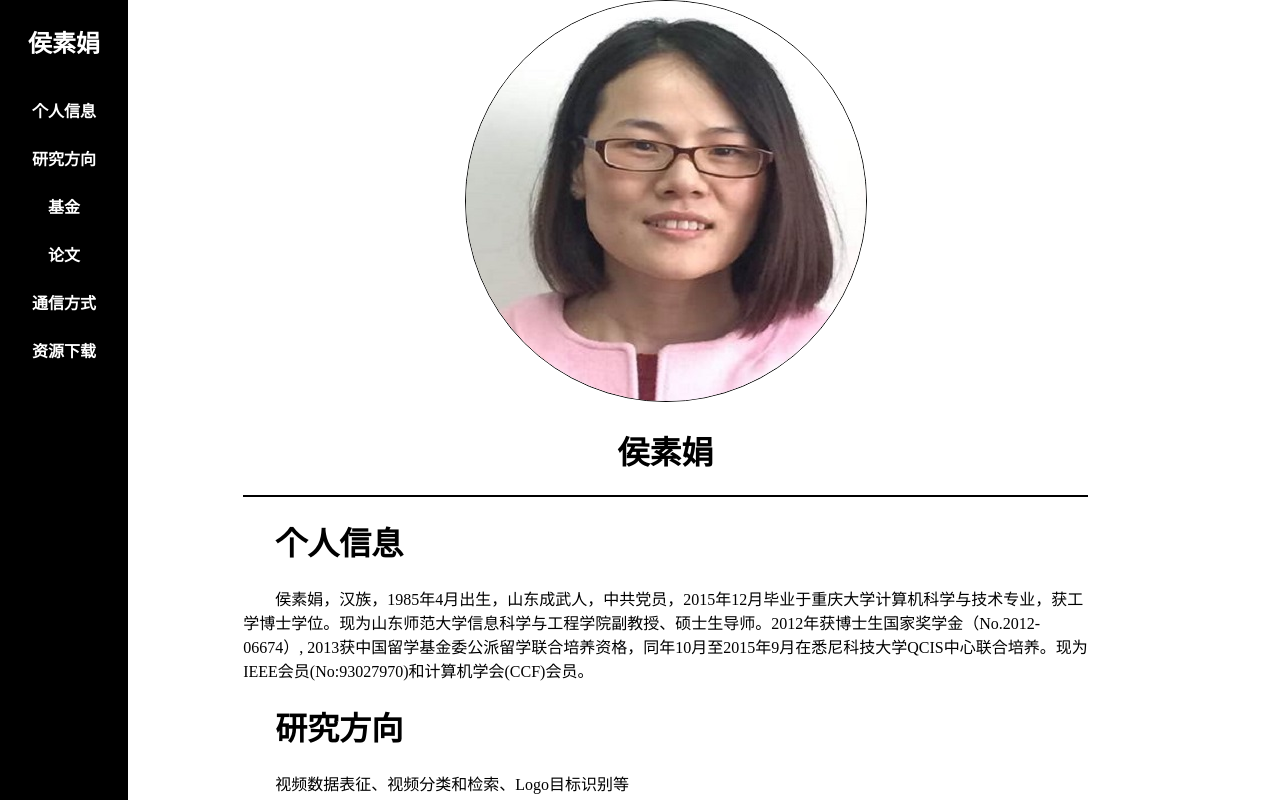
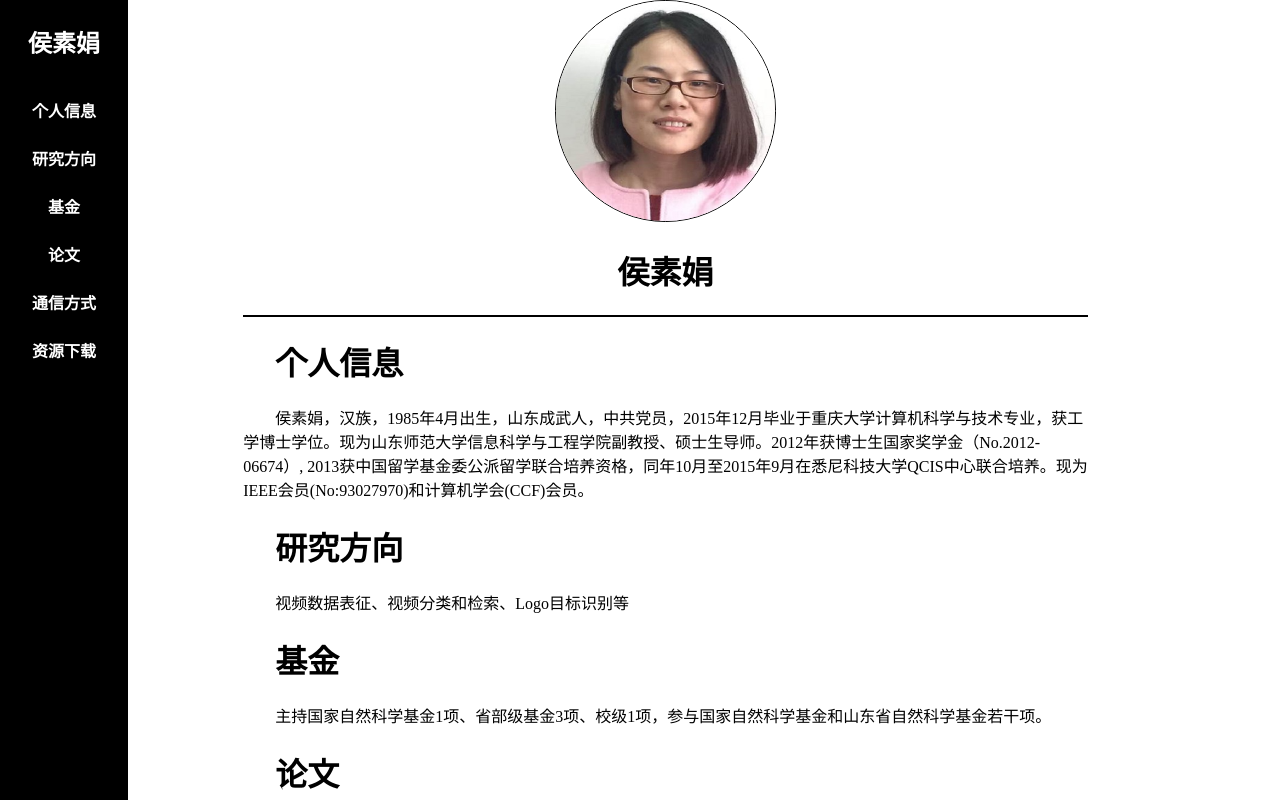
Before and after one commit to Yzhongming/Yzhongming.github.io, a plain HTML site: page index.html in a window 1280 px wide. Drawn offline with Linux system fonts and the light colour scheme.

Commit message:
Update index.html

```diff
--- a/index.html
+++ b/index.html
@@ -47,7 +47,8 @@
 		img{
 		    width: auto;
 		    height: auto;
-
+		    max-width: 26%;
+		    max-height: 26%;
 		}
 		.top{
 		text-align: center;
@@ -68,7 +69,7 @@
 							<a href="#prize">资源下载</a>	<br>
 						</div>
 						<div class="right">
-							<div class="top"><img src="hou.png" width="16%" style="border-radius: 50%;" border="1"/>
+							<div class="top"><img src="hou.png" width="15%" style="border-radius: 50%;" border="1"/>
 							<h1 align="center">侯素娟</h1>
 							<hr color="black">
 							</div>
```
